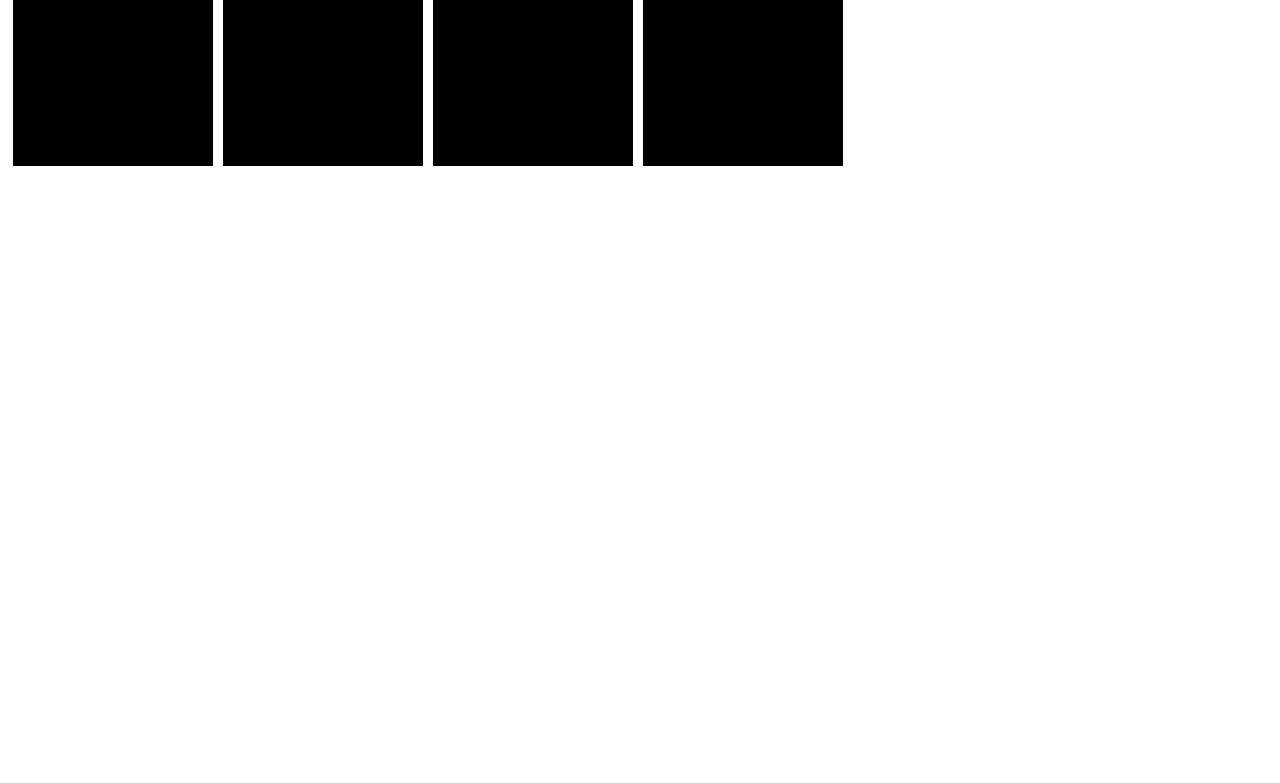
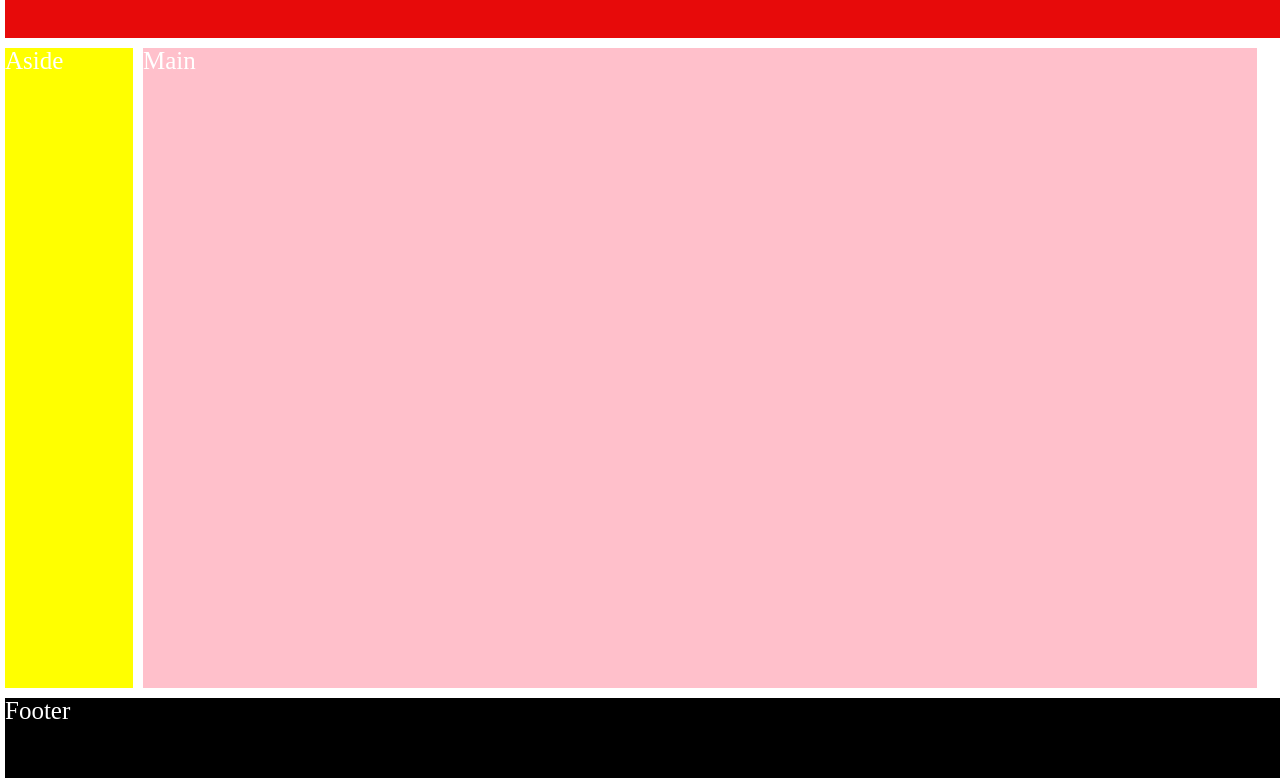
Before and after one commit to julibotta7/julibotta2, a plain HTML site: page css 2da parte/box.html in a window 1280 px wide. Shown: the part 47-830 px from the top of the page. Drawn offline with Linux system fonts and the light colour scheme; files that its build step writes are made by us from their sources.

Commit message:
cuarta clase loyaut

```diff
--- a/css 2da parte/box.html
+++ b/css 2da parte/box.html
@@ -1,14 +1,30 @@
 <!DOCTYPE html>
-<html>
+<html lang="en">
 <head>
-<meta charset="utf-8">
+<meta charset="UTF-8">
+<meta http-equiv="X-UA-Compatible" content="IE-edge">
+<meta name="viewport" content="width-device-width, initial-scale-1.0">
+
+<link rel="stylesheet" href="./css/reset.css">
+<link rel="preconnect" href="https://fonts.googleapis.com">
+<link rel="preconnect" href="https://fonst.gstatic.com" crossorigin>
+<link href="https://fonts.googleapis.com/css2?family-roboto+mono:ital@1&display=swap" rel="stylesheet">
+<link rel="stylesheet" href="stylebox.css">
+
 <title>Box</title>
-<link rel="stylesheet" href="stylebox.css">
 </head>
 <body class="contenedor">
-    <div class="box-1"></div>
-    <div class="box-2"></div>
-    <div class="box-3"></div>
-    <div class="box-4"></div>
+    <div class="header">
+    <p>Header</p>
+    </div>
+    <div class="aside">
+    <p>Aside</p>
+    </div>
+    <div class="main">
+    <p>Main</p>
+    </div>
+    <div class="footer">
+    <p>Footer</p>
+    </div>
 </body>
 </html>
--- a/css 2da parte/stylebox.css
+++ b/css 2da parte/stylebox.css
@@ -7,38 +7,44 @@ html {
     box-sizing: inherit;  /*hereda las propiedades de su padre*/
 }
 
-.contenedor{
-    gap: 5px;
-    position: relative
-    width: 100vh;
-    height: 100vh;
+p{
+    font-size: 25px;
+    color: white;
+    text-align: left;
 }
 
-.box-1{
-    width: 200px;
-    height: 200px;
+.contenedor{
+    width: 100vw;
+    height: 100vh;
+    position: relative;
+    gap: 5px;
+}
+
+.header{
+    width: 100%;
+    height: 10vh;
+    background-color: rgb(231, 10, 10);
+    float: left;
+    margin: 5px;
+}
+.aside{
+    width: 10vw;
+    height: 80vh;
+    background-color: yellow;
+    float: left;
+    margin: 5px;
+}
+.main{
+    width: 87vw;
+    height: 80vh;
+    background-color: pink;
+    float: left;
+    margin: 5px;
+}
+.footer{
+    width: 100%;
+    height: 10vh;
     background-color: black;
     float: left;
     margin: 5px;
 }
-.box-2{
-    width: 200px;
-    height: 200px;
-    background-color: black;
-    float: left;
-    margin: 5px;
-}
-.box-3{
-    width: 200px;
-    height: 200px;
-    background-color: black;
-    float: left;
-    margin: 5px;
-}
-.box-4{
-    width: 200px;
-    height: 200px;
-    background-color: black;
-    float: left;
-    margin: 5px;
-}
```
